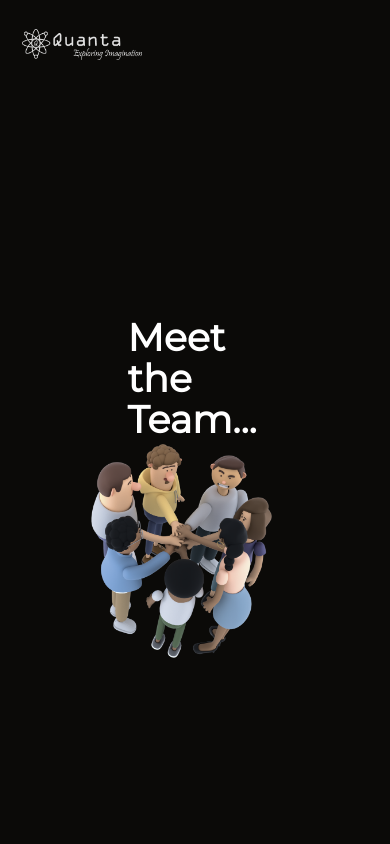
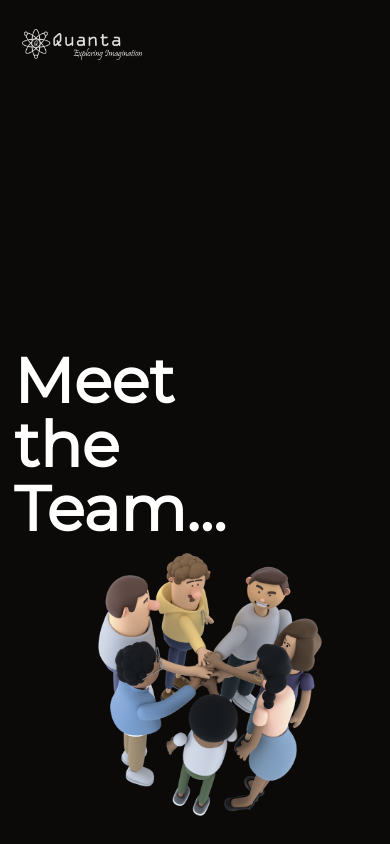
Before and after one commit to Rahulgithubrit/quanta_main_Rweb, a React (Create React App) app: page /team in a window 390 px wide. Shown: the top 844 px of the page. Built offline with nearby package versions, Linux system fonts and the light colour scheme; some icons are missing.

Commit message:
Initial commit

```diff
--- a/src/index.css
+++ b/src/index.css
@@ -266,7 +266,7 @@ h1.about__heading{
     font-weight: 700px;
     text-align: center;
     font-family: 'Montserrat',sans-serif;
-    font-size: 3rem;
+    font-size: 4rem;
 }
 .p__color {
   color: aliceblue;
@@ -283,15 +283,15 @@ h1.about__heading{
 
 
 .img1 {
-    height: 93px;
-    width: 66px;
-    margin-left: 4rem;
-    margin-top: 8rem;
+  height: 79px;
+  width: 55px;
+  margin-left: 1rem;
+  margin-top: 8rem;
 }
 .our_department {
-  font-size: 36px;
+  font-size: 2.4rem;
   color: white;
-  margin-left: -25rem;
+  margin-left: -34rem;
   margin-top: -36rem;
 }
 .tecnical {
@@ -300,30 +300,30 @@ h1.about__heading{
   font-size: 36px;
 }
 .img2 {
-  width: 84.26px;
-    height: 76.67px;
-  margin-top: -23rem;
-  margin-left: 4rem;
+  width: 67.26px;
+    height: 62.67px;
+    margin-top: -23rem;
+    margin-left: 13rem;
   transform: rotate(-8.98deg);
 }
   .design {
     font-size: 35px;
     margin-right: 186px;
     color: white;
-    margin-top: -21rem;
+    margin-top: -22rem;
 }
 .img3 {
   vertical-align: middle;
-  height: 81px;
-  /* width: 116px; */
+  height: 4rem;
+   width: 7rem;
   margin-left: 1rem;
   margin-top: -16rem;
 }
 .wed_development {
   font-size: 2.5rem;
-  margin-top: -16rem;
+  margin-top: -17rem;
   margin-left: 0px;
-  font-size: 35px;
+  font-size: 2.2rem;
   color: white;
 }
 .about_text {
@@ -373,20 +373,20 @@ h1.about__heading{
   text-align: center;
 }
 .heroText{
-  font-size: 38px;
-  line-height: 41px;
+  font-size: 3.9rem;
+  line-height: 4rem;
   font-family: 'Montserrat',sans-serif;
   color: #FFFFFF;
   font-weight: 900;
-  margin-left: 36rem;
+  margin-left: 29rem;
   margin-top: 4rem;
 }
 .heroImg {
-  max-width: 740px;
-  max-height: 214px;
-  margin-left: -166px;
-  margin-top: 371px;
-  margin-right: 36rem;
+  max-width: 14rem;
+    max-height: 17rem;
+    margin-left: -8rem;
+    margin-top: 30rem;
+    margin-right: 33rem;
 }
 /*
 .Teamyear_yearName__ZgpiS h1 {
```
